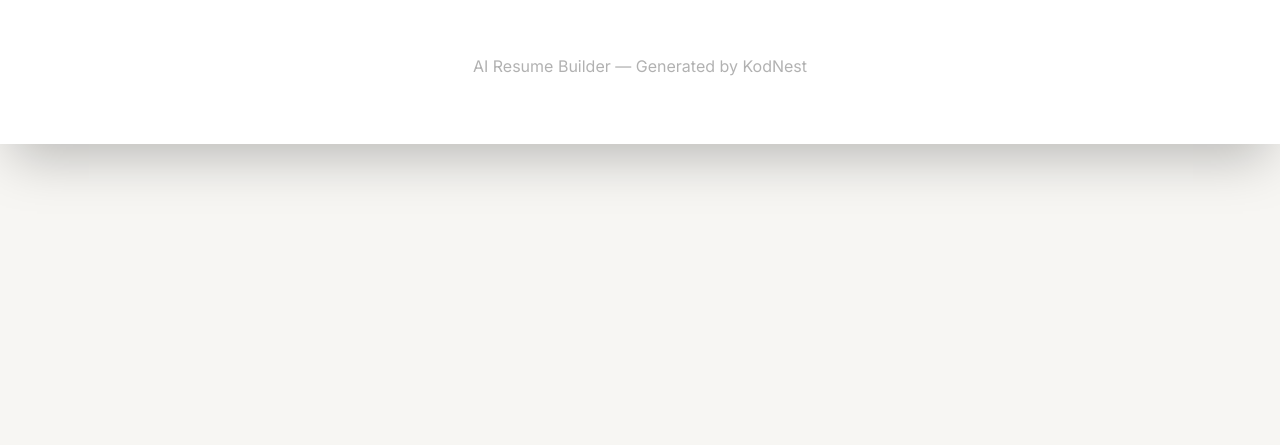
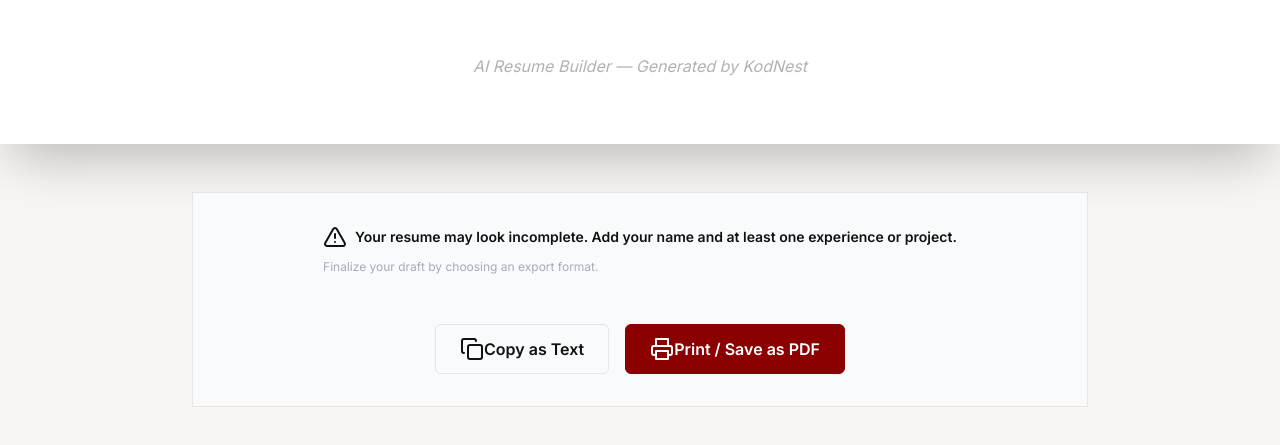
Before and after one commit to DEEPAK9815/AI-Resume-Builder, a React (Vite) app: page /preview in a window 1280 px wide. Shown: the part 2019-2464 px from the top of the page. Before the commit the page ends 2291 px from the top, so only its background shows below. Built offline with nearby package versions, Linux system fonts and the light colour scheme; a web font is replaced by a local one.

Commit message:
Upgrade: Reliable Export System and Validation Hardening

```diff
--- a/src/index.css
+++ b/src/index.css
@@ -836,6 +836,69 @@ p {
   animation-duration: 300ms;
 }
 
+/* PRINT STYLES */
+@media print {
+  body {
+    background-color: white !important;
+    margin: 0 !important;
+    padding: 0 !important;
+  }
+
+  .kn-top-bar,
+  .kn-context-header,
+  .kn-btn,
+  .kn-footer,
+  .no-print,
+  nav,
+  button,
+  aside,
+  [role="tablist"],
+  .template-selector {
+    display: none !important;
+  }
+
+  .kn-page {
+    padding: 0 !important;
+    margin: 0 !important;
+    background: none !important;
+  }
+
+  .bg-white {
+    box-shadow: none !important;
+    padding: 0 !important;
+    margin: 0 auto !important;
+    max-width: 100% !important;
+    width: 100% !important;
+    aspect-ratio: auto !important;
+    height: auto !important;
+  }
+
+  /* Resume Content Rules */
+  .bg-white>div {
+    page-break-inside: avoid;
+    break-inside: avoid;
+  }
+
+  h1,
+  h2,
+  h3,
+  h4 {
+    color: black !important;
+    break-after: avoid;
+  }
+
+  p,
+  li,
+  span {
+    color: black !important;
+  }
+
+  @page {
+    size: auto;
+    margin: 15mm;
+  }
+}
+
 .aspect-\[1\/1\.41\] {
   aspect-ratio: 1 / 1.41;
 }
--- a/src/pages/Preview.tsx
+++ b/src/pages/Preview.tsx
@@ -1,10 +1,11 @@
-import React from 'react';
+import React, { useState } from 'react';
 import { useResumeData } from '../hooks/useResumeData';
-import { ArrowLeft, Printer, Layout } from 'lucide-react';
+import { ArrowLeft, Printer, Layout, Copy, AlertTriangle, Check } from 'lucide-react';
 import { Link } from 'react-router-dom';
 
 export const Preview: React.FC = () => {
     const { data, updateTemplate } = useResumeData();
+    const [copied, setCopied] = useState(false);
 
     const templates: Array<{ id: 'classic' | 'modern' | 'minimal'; label: string }> = [
         { id: 'classic', label: 'Classic' },
@@ -16,6 +17,54 @@ export const Preview: React.FC = () => {
     const hasExperience = data.experience.length > 0 && data.experience.some(e => e.company);
     const hasProjects = data.projects.length > 0 && data.projects.some(p => p.name);
     const hasSkills = data.skills.length > 0;
+
+    const isIncomplete = !data.personalInfo.fullName || (!hasExperience && !hasProjects);
+
+    const copyAsText = () => {
+        let text = `${data.personalInfo.fullName}\n`;
+        text += `${data.personalInfo.email} | ${data.personalInfo.phone} | ${data.personalInfo.location}\n`;
+        if (data.personalInfo.github) text += `GitHub: ${data.personalInfo.github}\n`;
+        if (data.personalInfo.linkedin) text += `LinkedIn: ${data.personalInfo.linkedin}\n`;
+
+        if (data.summary) {
+            text += `\nSUMMARY\n${data.summary}\n`;
+        }
+
+        if (hasExperience) {
+            text += `\nEXPERIENCE\n`;
+            data.experience.forEach(exp => {
+                if (exp.company) {
+                    text += `${exp.company} - ${exp.role} (${exp.date})\n${exp.description}\n\n`;
+                }
+            });
+        }
+
+        if (hasEducation) {
+            text += `EDUCATION\n`;
+            data.education.forEach(edu => {
+                if (edu.school) {
+                    text += `${edu.school} - ${edu.degree} (${edu.date})\n`;
+                }
+            });
+        }
+
+        if (hasProjects) {
+            text += `\nPROJECTS\n`;
+            data.projects.forEach(proj => {
+                if (proj.name) {
+                    text += `${proj.name} (${proj.link})\n${proj.description}\n\n`;
+                }
+            });
+        }
+
+        if (hasSkills) {
+            text += `SKILLS\n${data.skills.join(', ')}\n`;
+        }
+
+        navigator.clipboard.writeText(text);
+        setCopied(true);
+        setTimeout(() => setCopied(false), 2000);
+    };
 
     // Template Renderers
     const renderClassic = () => (
@@ -57,7 +106,7 @@ export const Preview: React.FC = () => {
 
             {/* Education */}
             {hasEducation && (
-                <div className="mb-8">
+                <div className="mb-8 text-black">
                     <h3 className="text-[12px] font-sans font-black uppercase tracking-widest border-b border-black mb-4 pb-1">Education</h3>
                     {data.education.map((edu, i) => edu.school && (
                         <div key={i} className="flex justify-between items-baseline mb-2 text-[12px]">
@@ -69,7 +118,7 @@ export const Preview: React.FC = () => {
             )}
 
             {/* Simple footer for all */}
-            <div className="mt-auto pt-8 border-t border-gray-100 text-[8px] text-center opacity-30">
+            <div className="mt-auto pt-8 border-t border-gray-100 text-[8px] text-center opacity-30 italic">
                 AI Resume Builder — Generated by KodNest
             </div>
         </div>
@@ -194,7 +243,7 @@ export const Preview: React.FC = () => {
 
     return (
         <div className="kn-page flex flex-col items-center pb-32">
-            <div className="kn-context-header w-full max-w-4xl flex justify-between items-center mb-12">
+            <div className="kn-context-header w-full max-w-4xl flex justify-between items-center mb-12 no-print">
                 <div>
                     <h1>Resume Preview</h1>
                     <p>Verified professional high-fidelity output.</p>
@@ -206,13 +255,13 @@ export const Preview: React.FC = () => {
                     </Link>
                     <button className="kn-btn kn-btn-primary" onClick={() => window.print()}>
                         <Printer className="w-4 h-4 mr-2" />
-                        Print / Download
+                        Print / Save as PDF
                     </button>
                 </div>
             </div>
 
             {/* Template Selector Tabs */}
-            <div className="w-full max-w-4xl px-10 mb-10">
+            <div className="w-full max-w-4xl px-10 mb-10 no-print">
                 <div className="flex items-center gap-4 border-b border-gray-200 bg-white/50 p-1 px-4 rounded-t-lg">
                     <div className="flex items-center gap-2 text-gray-400 mr-4 py-4">
                         <Layout className="w-4 h-4" />
@@ -239,6 +288,39 @@ export const Preview: React.FC = () => {
                 {data.template === 'modern' && renderModern()}
                 {data.template === 'minimal' && renderMinimal()}
             </div>
+
+            {/* Export Actions & Support */}
+            <div className="w-full max-w-4xl mt-12 no-print">
+                <div className="bg-gray-50 border border-gray-200 rounded-xl p-8 flex flex-col md:flex-row justify-between items-center gap-8">
+                    <div className="flex flex-col gap-2">
+                        {isIncomplete ? (
+                            <div className="flex items-center gap-2 text-amber-700 font-bold text-sm animate-in slide-in-from-left-2">
+                                <AlertTriangle className="w-4 h-4" />
+                                <span>Your resume may look incomplete. Add your name and at least one experience or project.</span>
+                            </div>
+                        ) : (
+                            <div className="flex items-center gap-2 text-green-700 font-bold text-sm">
+                                <Check className="w-4 h-4" />
+                                <span>Resume structure looks solid!</span>
+                            </div>
+                        )}
+                        <p className="text-xs text-gray-400">Finalize your draft by choosing an export format.</p>
+                    </div>
+                    <div className="flex gap-4 shrink-0">
+                        <button className="kn-btn kn-btn-secondary" onClick={copyAsText}>
+                            {copied ? (
+                                <><Check className="w-4 h-4 mr-2" /> Copied!</>
+                            ) : (
+                                <><Copy className="w-4 h-4 mr-2" /> Copy as Text</>
+                            )}
+                        </button>
+                        <button className="kn-btn kn-btn-primary" onClick={() => window.print()}>
+                            <Printer className="w-4 h-4 mr-2" />
+                            Print / Save as PDF
+                        </button>
+                    </div>
+                </div>
+            </div>
         </div>
     );
 };
```
